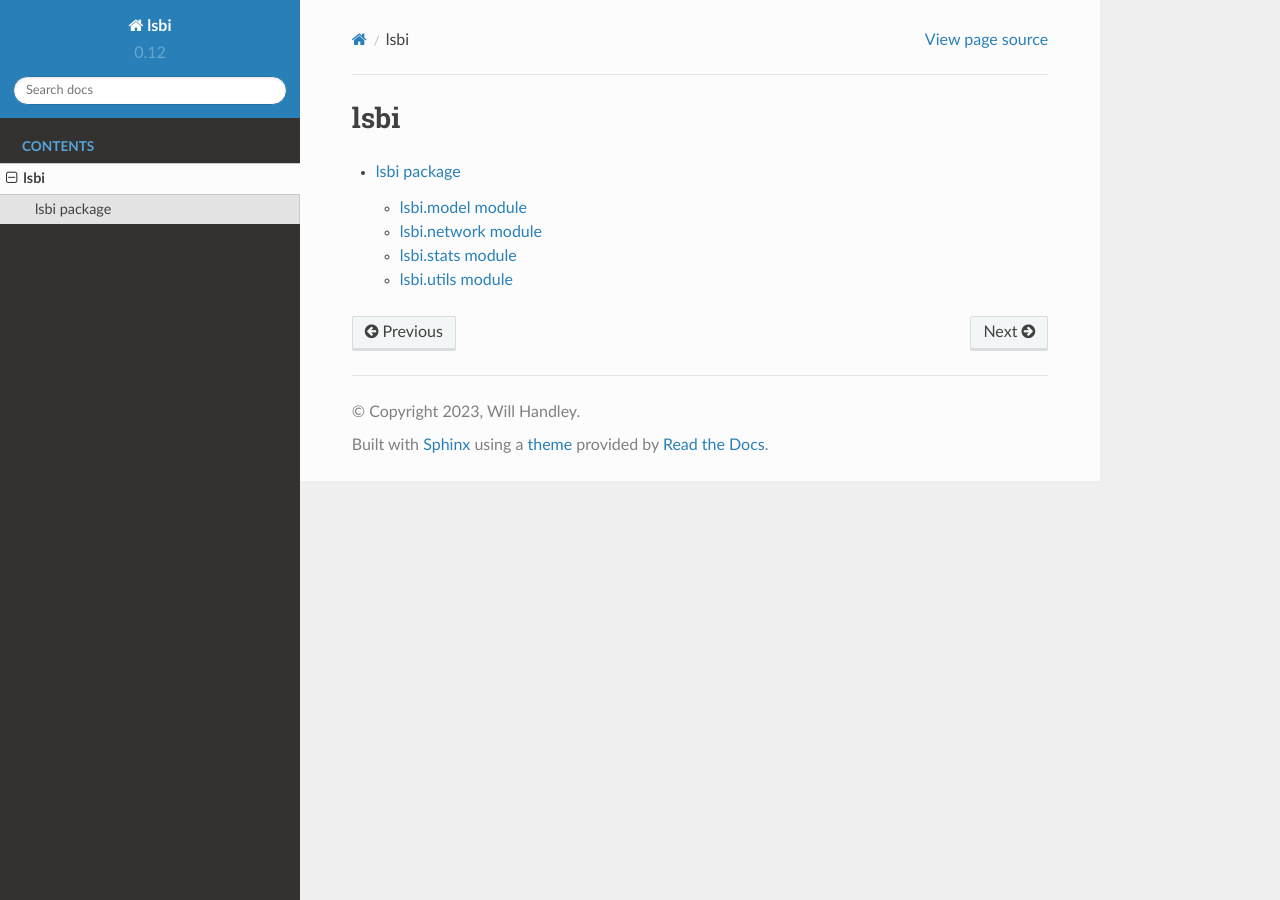
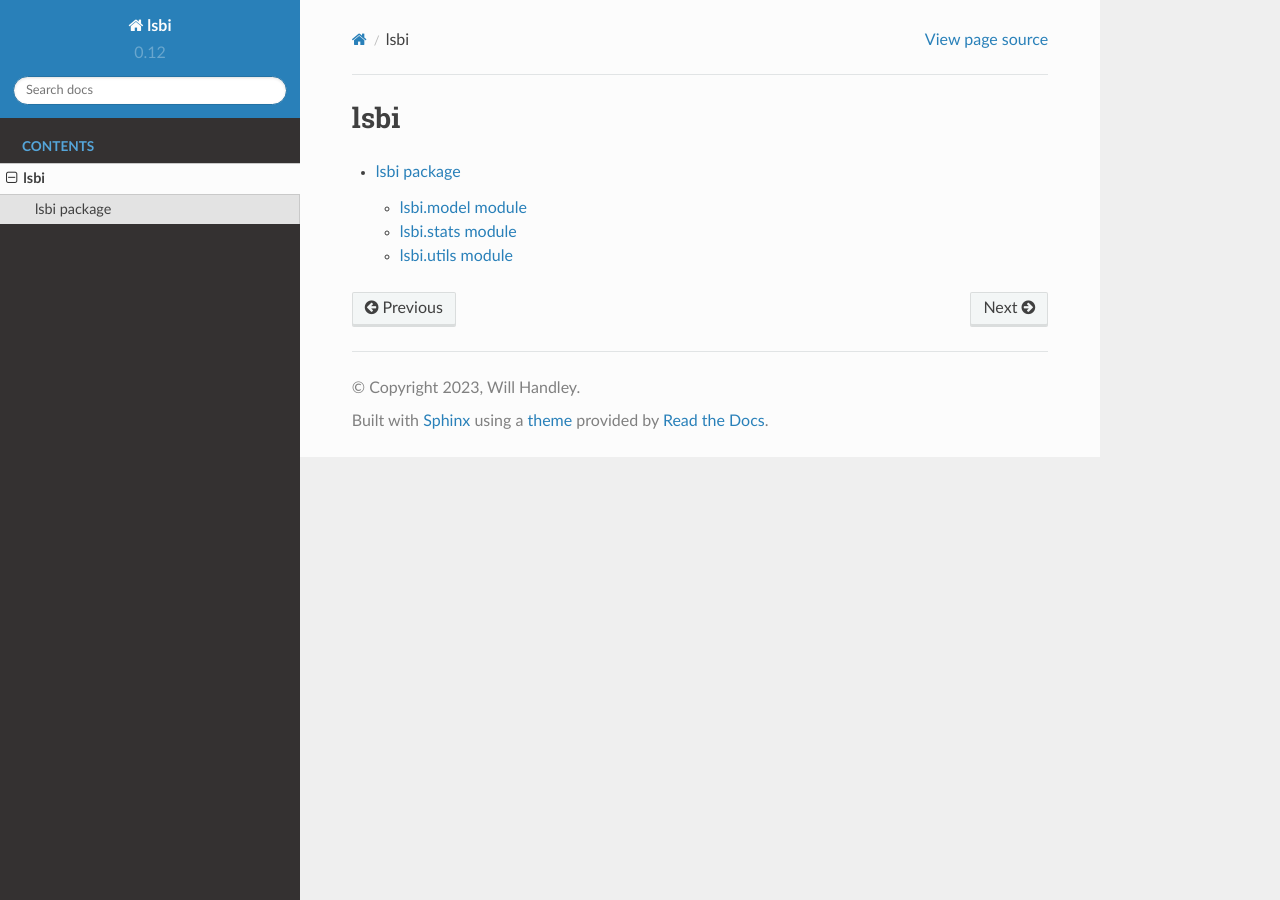
Before and after one commit to handley-lab/lsbi, a Sphinx documentation site: the page built from docs/source/modules.rst, in a window 1280 px wide. Built offline with Sphinx 7.4.7 and the Read the Docs theme 2.0.0, drawn with Linux system fonts in a browser that asks for light colours.

Commit message:
updated sphinx

```diff
--- a/docs/source/lsbi.rst
+++ b/docs/source/lsbi.rst
@@ -16,12 +16,6 @@ lsbi.model module
    :show-inheritance:
 
 
-lsbi.network module
--------------------
-
-.. automodule:: lsbi.network
-   :members:
-   :undoc-members:
 
 
 lsbi.stats module
```
